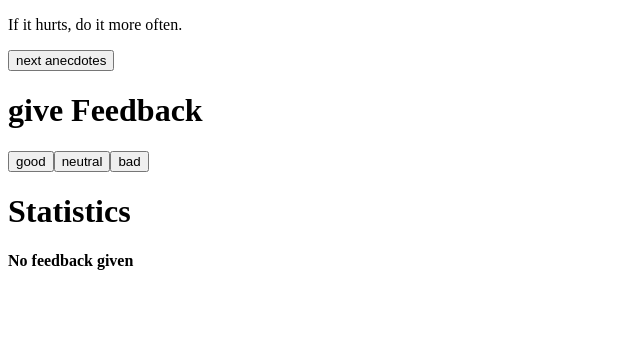
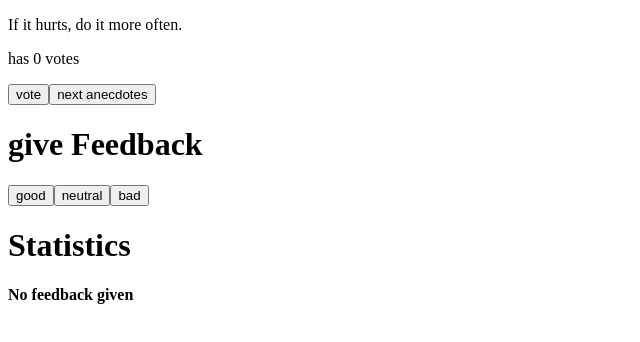
Before and after one commit to Grayhkamau/full-stack, a React (Vite) app in the folder part1/unicafe/: page / in a window 1280 px wide. Shown: the top 342 px of the page, without its empty margins (0-640 px from the left). Built offline with nearby package versions, Linux system fonts and the light colour scheme.

Commit message:
unicafe - excersice 1.13

```diff
--- a/part1/unicafe/src/App.jsx
+++ b/part1/unicafe/src/App.jsx
@@ -11,6 +11,7 @@ const App = ()=>{
     const [all,setAll] = useState(0)
     const [positive, setPositive] = useState(0);
     const [anecdote, setAnecdote] = useState(0);
+    const [votes,setVotes] = useState({})
     const anecdotes = [
         'If it hurts, do it more often.',
     'Adding manpower to a late software project makes it later!',
@@ -46,9 +47,17 @@ const App = ()=>{
         setAnecdote(Math.floor(Math.random()*anecdotes.length))
     }
 
+    const anecdoteVote = ()=>{
+        setVotes({...votes, [anecdote]:!votes[anecdote]?1:votes[anecdote]+1})
+    }
+
+
     return(
         <div>
             <p>{anecdotes[anecdote]}</p>
+            <p>has {!votes[anecdote]?'0':votes[anecdote]} votes</p>
+            <Buttons text={"vote"} onClick={anecdoteVote}/>
+
             <Buttons text={"next anecdotes"} onClick={changeAnecdote}/>
 
             <h1>give Feedback</h1>
```
